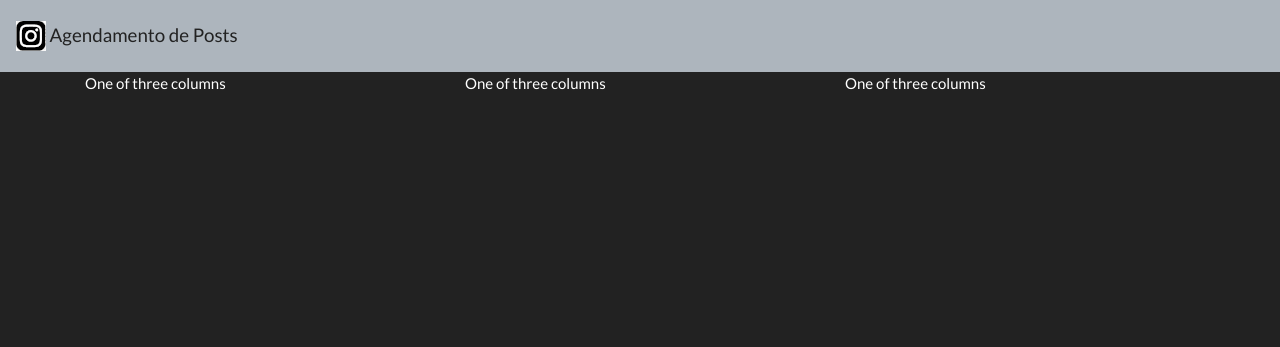
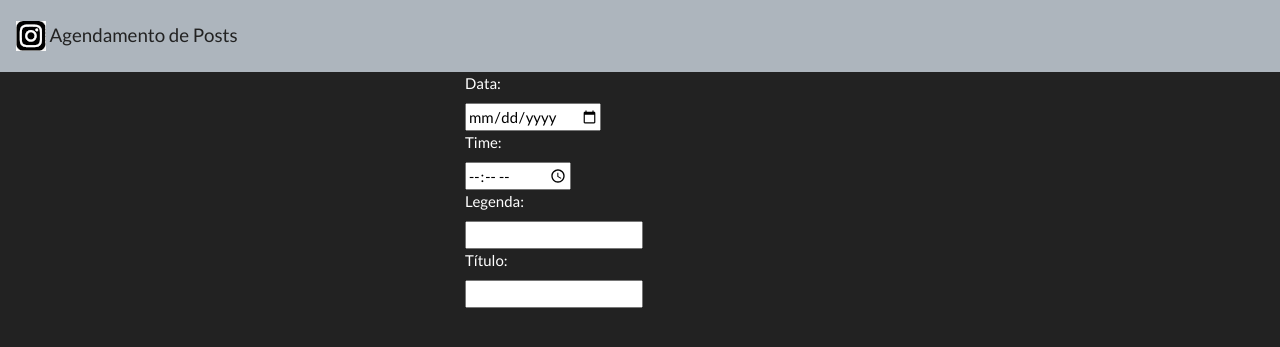
Before and after one commit to WesllenMatias/bot_instagram, a Flask app: page /postagem in a window 1280 px wide. Shown: the top 347 px of the page. Run offline with Flask 2, Linux system fonts and the light colour scheme; some libraries are stand-ins or nearby versions.

Commit message:
Alterações em Postagem e app.py

```diff
--- a/app.py
+++ b/app.py
@@ -71,7 +71,7 @@ def get_contas():
 def get_postagem():
     if request.method == "POST":
         data_post = request.form.get("data_post")
-        hora_post = request.form.get("data_post")
+        hora_post = request.form.get("hora_post")
         legenda = request.form.get("legenda")
         titulo = request.form.get("titulo")
 
--- a/templates/postagem.html
+++ b/templates/postagem.html
@@ -23,13 +23,22 @@
     <div class="container">
         <div class="row">
             <div class="col-sm">
-                One of three columns
+
             </div>
             <div class="col-sm">
-                One of three columns
+                <form action="{{url_for('get_contas')}}" method="post">
+                    <label for="">Data:</label><br>
+                    <input type="date" name="data_post" id=""><br>
+                    <label for="">Time:</label><br>
+                    <input type="time" name="hora_post" id=""><br>
+                    <label for="">Legenda:</label><br>
+                    <input type="text" name="legenda" id=""><br>
+                    <label for="">Título:</label><br>
+                    <input type="text" name="titulo" id=""><br>
+                </form>
             </div>
             <div class="col-sm">
-                One of three columns
+
             </div>
         </div>
     </div>
```
